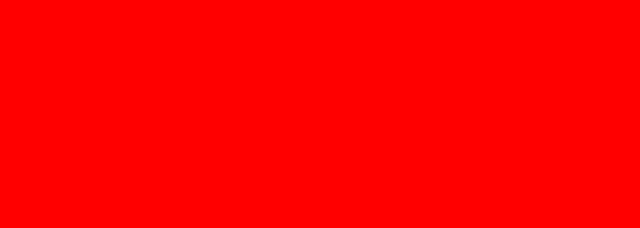
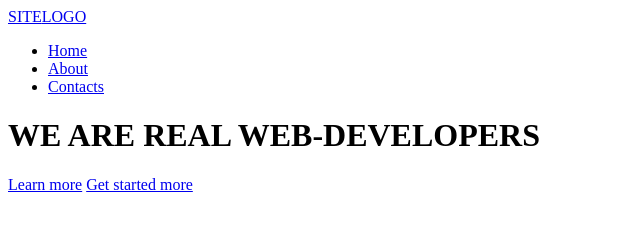
Before and after one commit to FomenkoAndrey/20201221_____grid-template, a website: page index.html in a window 1280 px wide. Shown: the whole page, without its empty margins (0-640 px from the left). Drawn offline with nearby package versions, Linux system fonts and the light colour scheme; files that its build step writes are made by us from their sources.

Commit message:
разметка блока header

```diff
--- a/assets/css/style.css
+++ /dev/null
@@ -1,3 +0,0 @@
-body {
-  background-color: red;
-}
--- a/index.html
+++ b/index.html
@@ -20,6 +20,56 @@
 
   <!-- Код пишем здесь -->
 
+  <header class="header">
+
+    <div class="header-overlay"></div>
+
+    <div class="header-menu">
+      <div class="header-menu__container">
+
+        <div class="header-logo">
+          <a class="header-logo__link" href="#">
+            <span class="header-logo__accent">SITE</span>LOGO
+          </a>
+        </div>
+
+        <nav class="header-navbar">
+
+          <div class="header-navbar__btn">
+            <span class="header-navbar__btn-row"></span>
+            <span class="header-navbar__btn-row"></span>
+            <span class="header-navbar__btn-row"></span>
+          </div>
+
+          <ul class="header-navbar__list">
+            <li class="header-navbar__item">
+              <a class="header-navbar__link" href="#">Home</a>
+            </li>
+            <li class="header-navbar__item">
+              <a class="header-navbar__link" href="#">About</a>
+            </li>
+            <li class="header-navbar__item">
+              <a class="header-navbar__link" href="#">Contacts</a>
+            </li>
+          </ul>
+
+        </nav>
+
+      </div>
+    </div>
+
+    <div class="header-content">
+      <div class="header-content__container">
+        <h1 class="header-content__title">WE ARE REAL WEB-DEVELOPERS</h1>
+        <div class="header-content__buttons">
+          <a class="btn" href="#">Learn more</a>
+          <a class="btn" href="#">Get started more</a>
+        </div>
+      </div>
+    </div>
+
+  </header>
+
   <script src="libs/jquery/dist/jquery.min.js"></script>
   <script src="assets/js/main.js"></script>
 </body>
```
